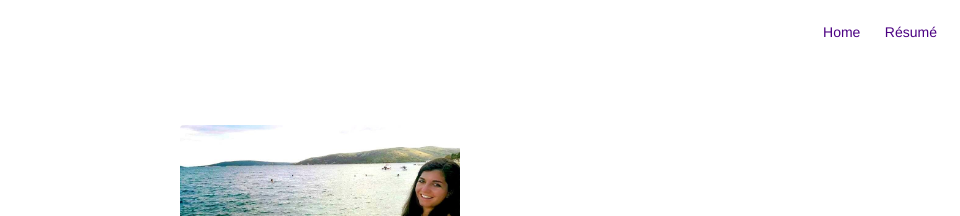
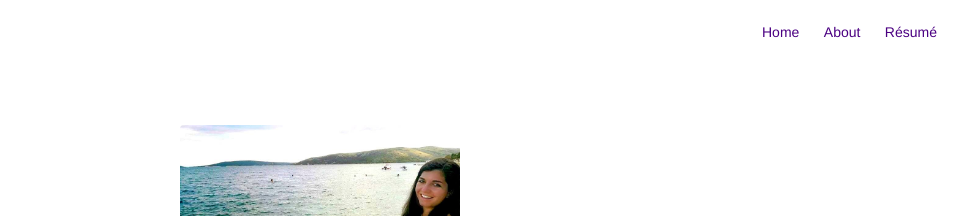
Before and after one commit to ecahill/emilycahill-v2, a Jekyll site: the page built from about.md, in a window 1280 px wide and 900 px high. Shown: the top 216 px of the window, without its empty margins (320-1280 px from the left). Built offline with Jekyll 4.4.1, drawn with Linux system fonts in a browser that asks for light colours.

Commit message:
Update nav.html

```diff
--- a/_includes/nav.html
+++ b/_includes/nav.html
@@ -23,11 +23,9 @@
         {% endif %}
 
         {% if site.about == true %}
-            {% if page.title != "About" %}
-                <li class="item">
+               <li class="item">
                     <a class="link" href="{{ site.url }}/about">About</a>
-                </li>
-            {% endif %}
+               </li>
         {% endif %}
 
         {% if site.resume == true %}
```
